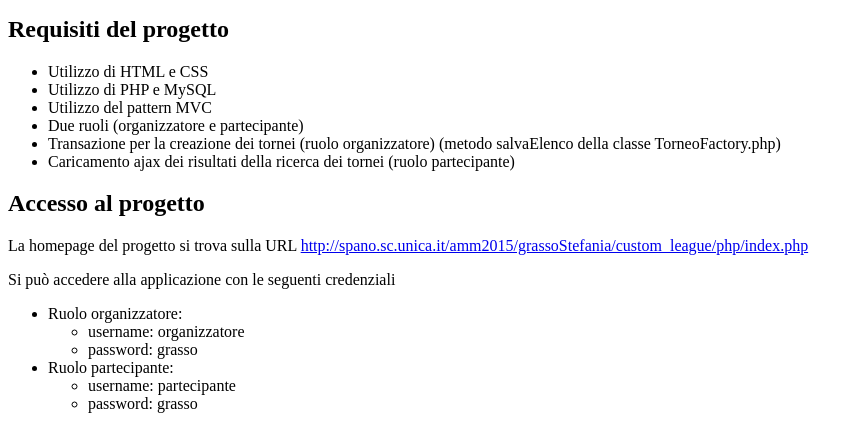
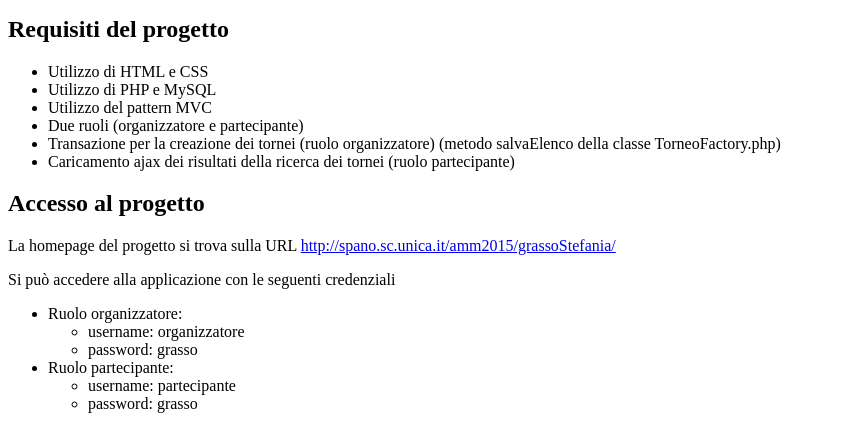
Before and after one commit to stefigrasso/custom_league, a PHP site: page / in a window 1280 px wide. Shown: the part 639-1068 px from the top of the page, without its empty margins (0-864 px from the left). Run offline with PHP 8.4, Linux system fonts and the light colour scheme.

Commit message:
minor fixes

```diff
--- a/index.php
+++ b/index.php
@@ -77,7 +77,7 @@
 
     <h2>Accesso al progetto</h2>
     <p>
-        La homepage del progetto si trova sulla URL <a href="php/login">http://spano.sc.unica.it/amm2015/grassoStefania/custom_league/php/index.php</a>
+        La homepage del progetto si trova sulla URL <a href="php/login">http://spano.sc.unica.it/amm2015/grassoStefania/</a>
     <p>
     <p>Si pu&ograve; accedere alla applicazione con le seguenti credenziali</p>
     <ul>
```
